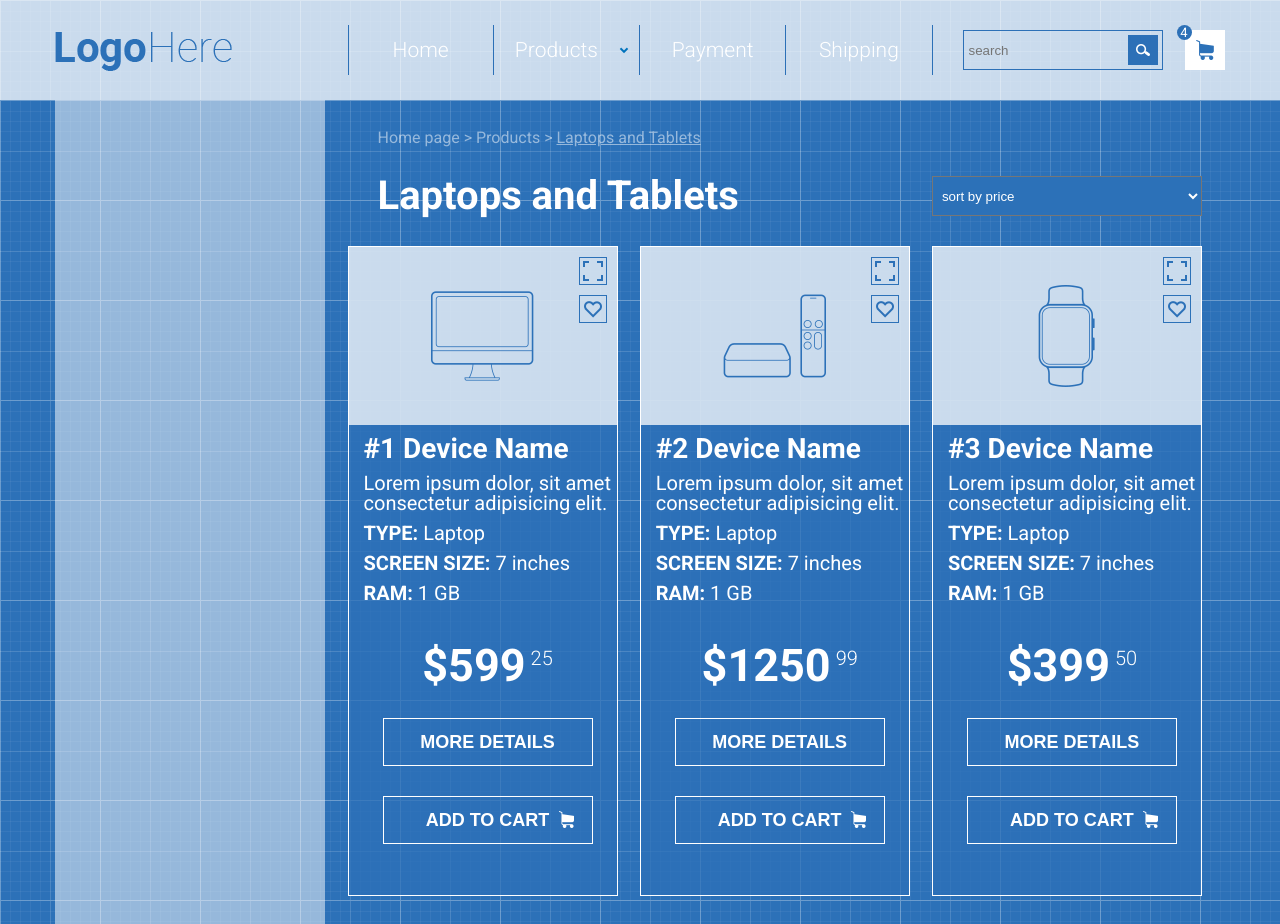
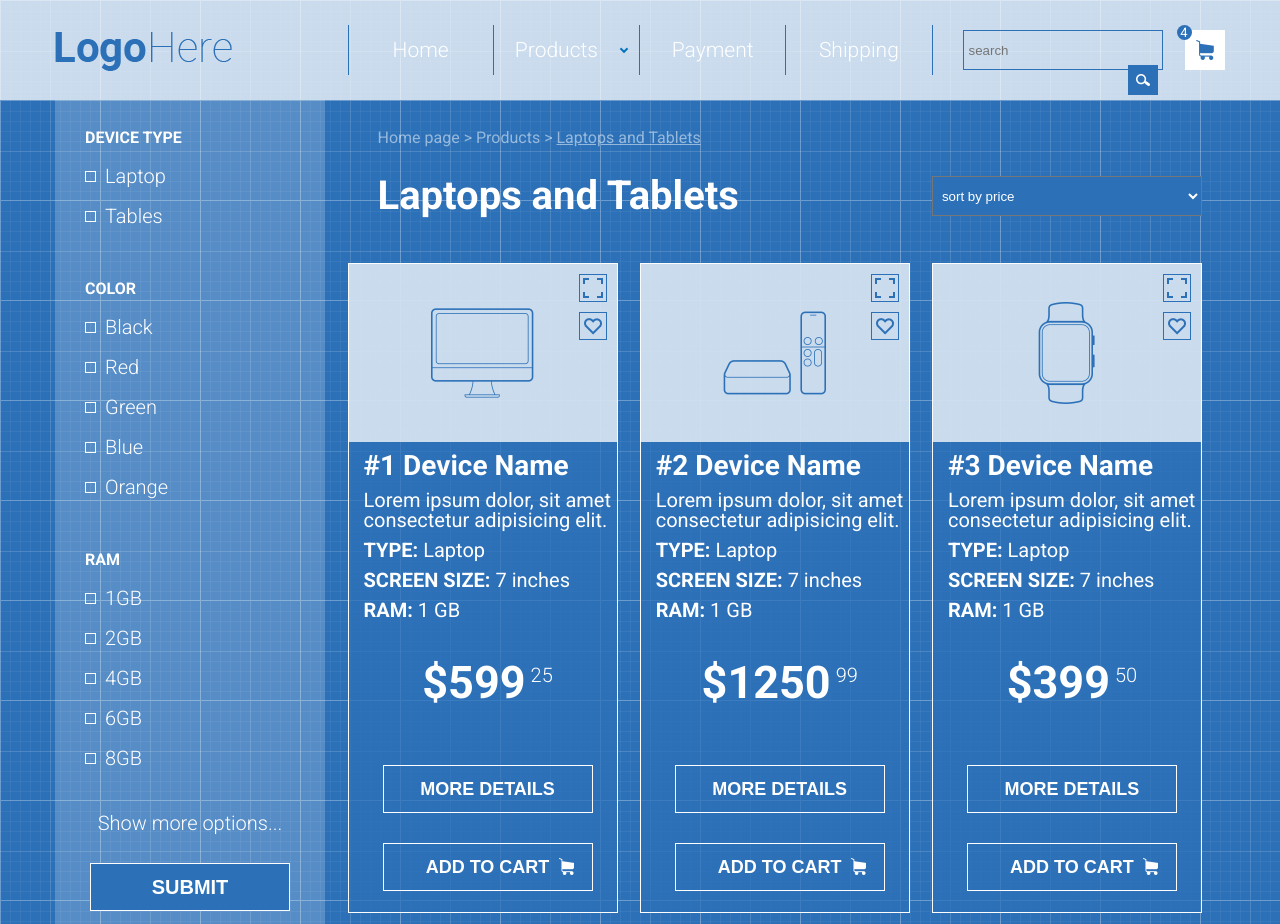
Before and after one commit to VeronaNebesna/VeronaNebesna.github.io, a plain HTML site: page index.html in a window 1280 px wide. Shown: the top 924 px of the page. Drawn offline with Linux system fonts and the light colour scheme.

Commit message:
added filters and styles for them

```diff
--- a/index.html
+++ b/index.html
@@ -62,8 +62,55 @@
     <div class="container">
         <div class="row">
             <aside class="col-md-3">
-                <div class="nav">
+                <div class="filters">
+                    <div class="checkbox first">
+                        <span class = "headline"> device type</span>
+                        <input type="checkbox" id="test_first">
+                        <label for="test_first"><span>Laptop</span></label>
 
+                        <input type="checkbox" id="test_two">
+                        <label for="test_two"><span>Tables</span></label>
+                    </div>
+
+                    <div class="checkbox second">
+                        <span class = "headline"> color</span>
+                        <input type="checkbox" id="test_third">
+                        <label for="test_third"><span>Black</span></label>
+
+                        <input type="checkbox" id="test_fourth">
+                        <label for="test_fourth"><span>Red</span></label>
+
+                        <input type="checkbox" id="test_fifth">
+                        <label for="test_fifth"><span>Green</span></label>
+
+                        <input type="checkbox" id="test_sixth">
+                        <label for="test_sixth"><span>Blue</span></label>
+
+                        <input type="checkbox" id="test_seventh">
+                        <label for="test_seventh"><span>Orange</span></label>
+                    </div>
+
+                    <div class="checkbox third">
+                        <span class = "headline"> ram</span>
+                        <input type="checkbox" id="test_eighth">
+                        <label for="test_eighth"><span>1GB</span></label>
+
+                        <input type="checkbox" id="test_ninth">
+                        <label for="test_ninth"><span>2GB</span></label>
+
+                        <input type="checkbox" id="test_tenth">
+                        <label for="test_tenth"><span>4GB</span></label>
+
+                        <input type="checkbox" id="test_11">
+                        <label for="test_11"><span>6GB</span></label>
+
+                        <input type="checkbox" id="test_12">
+                        <label for="test_12"><span>8GB</span></label>
+                    </div>
+                    <span class="bottom_text">Show more options...</span>
+                    <div class="but_submit">
+                        <button><span>Submit</span></button>
+                    </div>
                 </div>
             </aside>
 
--- a/style.css
+++ b/style.css
@@ -152,10 +152,75 @@ li:hover > .sub-menu{
 }
 /*-----------------------Products------------------------*/
 
-.nav{
+.filters{
     width: 270px;
-    background-color: rgba(255, 255, 255, 0.5);
+    background-color: rgba(255, 255, 255, 0.2);
     height: 845px;
+}
+.checkbox{
+    padding: 30px 0 5px 30px;
+}
+input[type="checkbox"]{
+    display: none;
+}
+label:before{
+    content:"";
+    display:block;
+    width: 9px;
+    height: 9px;
+    border:1px solid rgb(255, 255, 255);
+    cursor:pointer;
+    position: absolute;
+    top:5px;
+    left:0;
+}
+input[type="checkbox"]:checked + label:before{
+    background-color: rgb(255, 255, 255);
+}
+label{
+    position: relative;
+}
+label span{
+    height: 40px;
+    color:rgb(255, 255, 255);
+    margin-left: 20px;
+    cursor:pointer;
+    display: block;
+    font-weight: 300;
+    font-size: 20px;
+}
+.headline{
+    display: block;
+    color: rgb(255, 255, 255);
+    text-transform:uppercase;
+    font-weight:600;
+    padding-bottom: 20px;
+}
+.bottom_text{
+    display: block;
+    color: rgb(255, 255, 255);
+    font-weight:300;
+    text-align: center;
+    font-size: 20px;
+    margin-top:20px;
+}
+.but_submit{
+    width: 200px;
+    margin:0 auto;
+}
+button{
+    margin-top: 30px;
+    height: 48px;
+    width: 200px;
+    border:1px solid rgb(255, 255, 255);
+    background-color: rgba(44, 113, 184, 1);
+}
+button > span{
+    color: rgb(255, 255, 255);
+    text-transform:uppercase;
+    text-align: center;
+    font-size: 20px;
+    font-weight: 600;
 }
 .col-md-9{
     width:75%;
@@ -187,7 +252,7 @@ li:hover > .sub-menu{
     text-decoration:none;
     font-weight:600;
     font-size:40px;
-    margin:30px 0 0 30px;
+    margin:30px 0 17px 30px;
 }
 .select{
     margin-top:30px;
```
